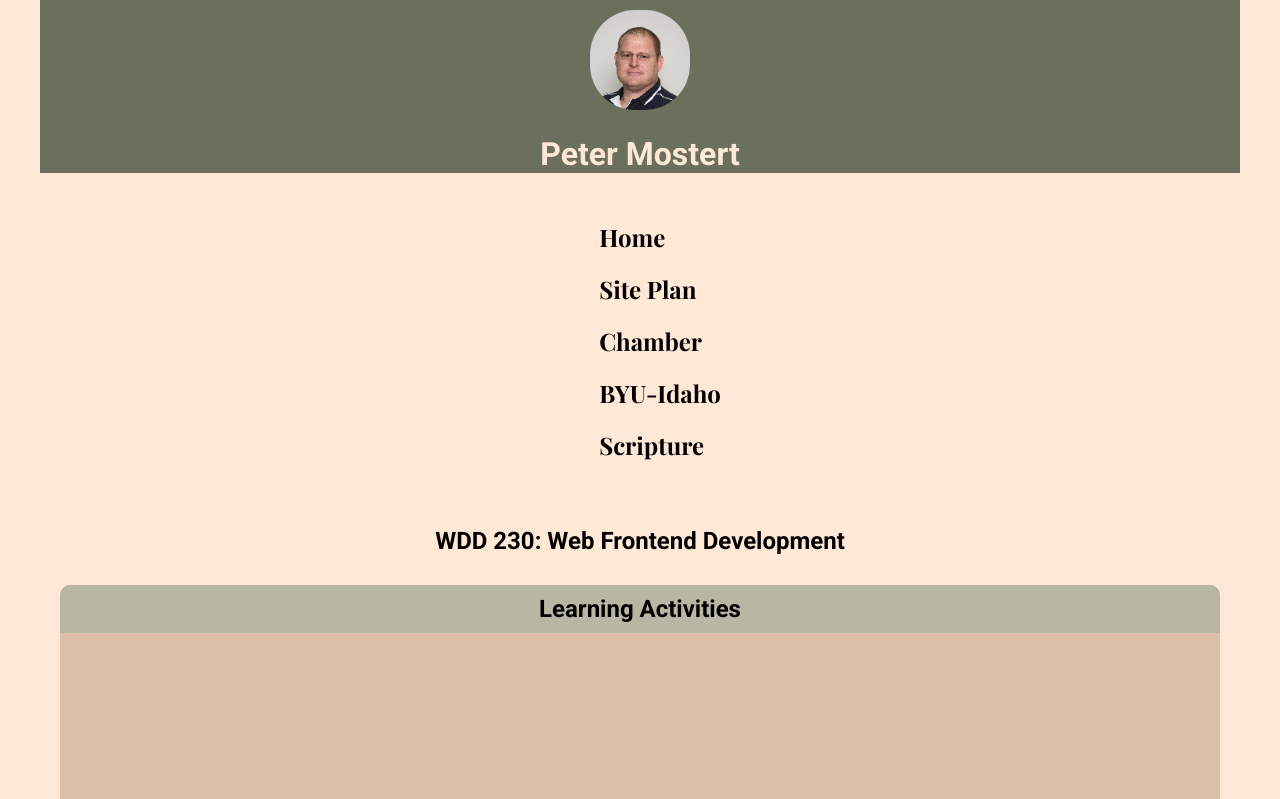
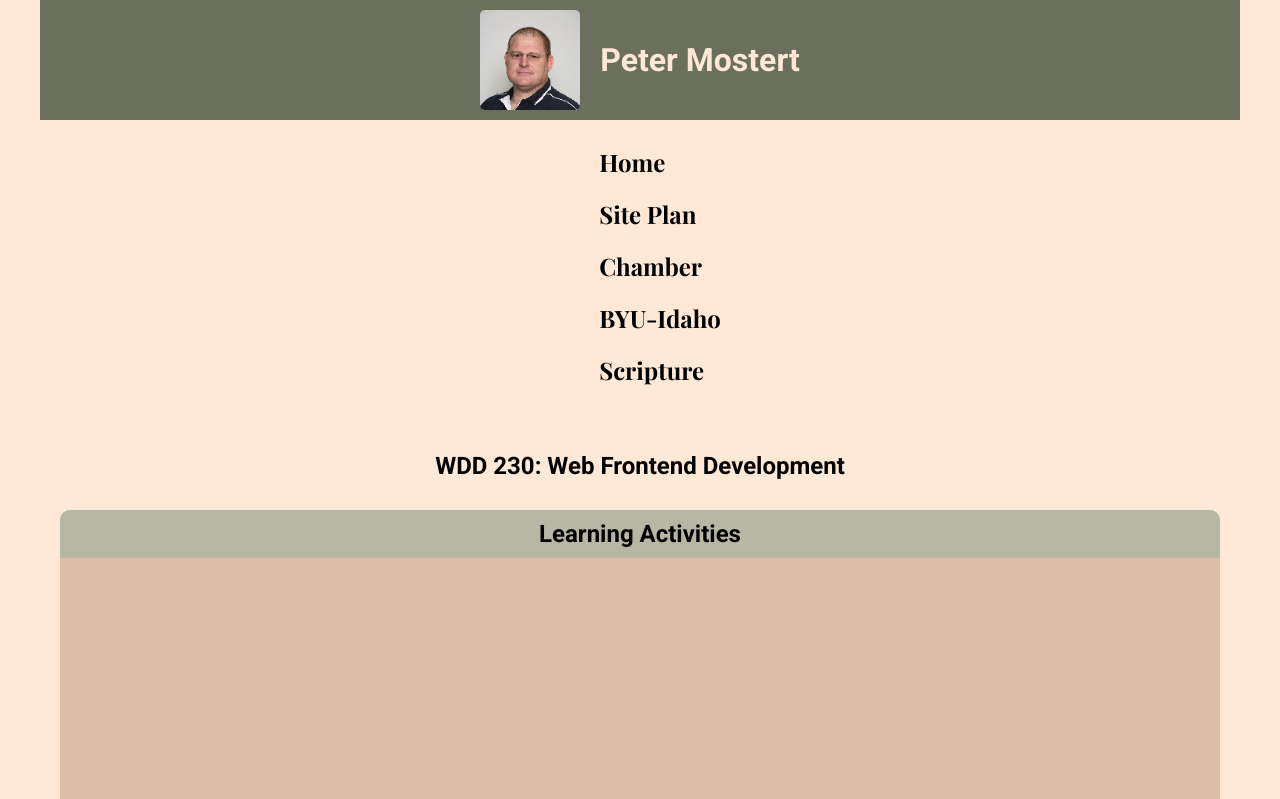
Before and after one commit to pdmostert/wdd230, a plain HTML site: page index.html in a window 1280 px wide. Shown: the top 799 px of the page. Drawn offline with nearby package versions, Linux system fonts and the light colour scheme.

Commit message:
Fixed heading

```diff
--- a/styles/base.css
+++ b/styles/base.css
@@ -13,18 +13,27 @@ body {
 }
 
 header {
+  display: flex;
+  align-items: center;
+  justify-content: center;
   background-color: #6b705c;
   color: #ffe8d6;
-  text-align: center;
   font-family: 'Roboto', sans-serif;
   font-weight: 700;
-  padding-top: 10px;
+  width: 100%;
 }
 header img {
   width: 100px;
   height: 100px;
-  border-radius: 45%;
+  border-radius: 5%;
+  margin: 10px;
 }
+header h1 {
+  display: inline;
+  font-size: 2rem;
+  padding: 10px;
+}
+
 main {
   display: flex;
   flex-direction: column;
```
Also changed, not shown: index.html (+2 -2 lines).
